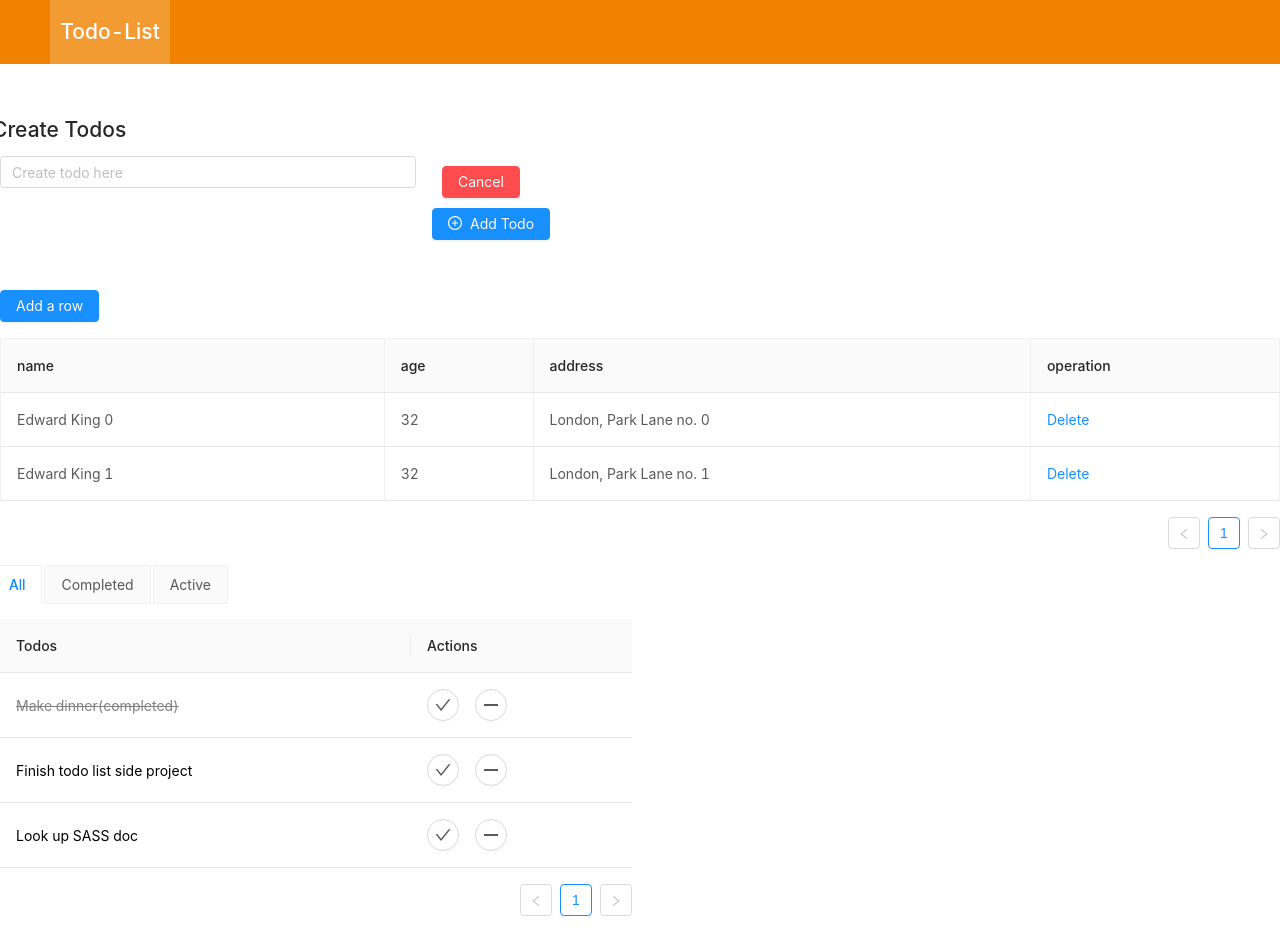
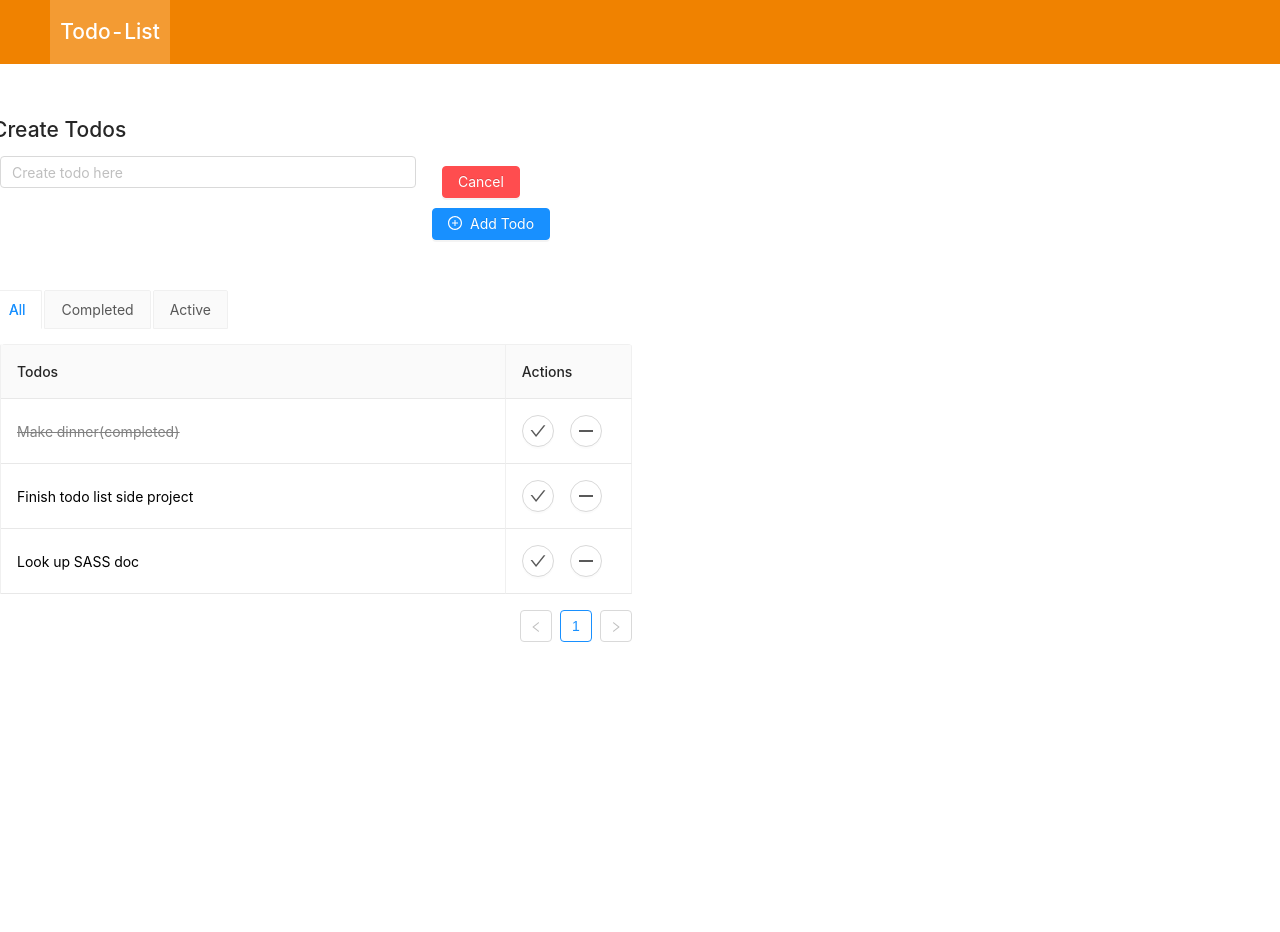
Before and after one commit to mpragnarok/todo-list-redux-next, a Next.js app: page / in a window 1280 px wide. After the commit the page ends 800 px from the top, so only its background shows below. Built offline with nearby package versions, Linux system fonts and the light colour scheme.

Commit message:
Add UPDATE_TODO action and reducer and apply updateTodo in TodoTable

```diff
--- a/components/TodoTable.js
+++ b/components/TodoTable.js
@@ -4,6 +4,7 @@ import { connect } from "react-redux";
 import {
   deleteTodo,
   toggleTodo,
+  updateTodo,
   setVisibilityFilter
 } from "../store/actions/actionCreator";
 import {
@@ -99,80 +100,52 @@ const EditableCell = ({
 class TodoTable extends React.Component {
   constructor(props) {
     super(props);
+    this.handleSave = this.handleSave.bind(this);
     this.columns = [
       {
-        title: "name",
-        dataIndex: "name",
-        width: "30%",
-        editable: true
+        title: "Todos",
+        dataIndex: "text",
+        width: "80%",
+        editable: true,
+        render: (text, row) => (
+          <span
+            style={{
+              textDecoration: row.completed ? "line-through" : "none",
+              color: row.completed ? "gray" : "black"
+            }}
+          >
+            {text}
+            {row.completed ? "(completed)" : ""}
+          </span>
+        )
       },
       {
-        title: "age",
-        dataIndex: "age"
-      },
-      { title: "address", dataIndex: "address" },
-      {
-        title: "operation",
-        dataIndex: "operation",
+        title: "Actions",
+        dataIndex: "action",
         render: (text, record) =>
-          this.state.dataSource.length >= 1 ? (
-            <Popconfirm
-              title="Sure to delete?"
-              onConfirm={() => this.handleDelete(record.key)}
-            >
-              <a>Delete</a>
-            </Popconfirm>
+          this.props.todos.length >= 1 ? (
+            <div>
+              <Button
+                shape="circle"
+                icon={<CheckOutlined />}
+                className="action-button"
+                onClick={() => this.props.toggleTodo(record.id)}
+              />
+
+              <Popconfirm
+                title="Sure to delete?"
+                onConfirm={() => this.props.deleteTodo(record.id)}
+              >
+                <Button shape="circle" icon={<MinusOutlined />} />
+              </Popconfirm>
+            </div>
           ) : null
       }
     ];
-    this.state = {
-      dataSource: [
-        {
-          key: "0",
-          name: "Edward King 0",
-          age: "32",
-          address: "London, Park Lane no. 0"
-        },
-        {
-          key: "1",
-          name: "Edward King 1",
-          age: "32",
-          address: "London, Park Lane no. 1"
-        }
-      ],
-      count: 2
-    };
   }
-  handleDelete = key => {
-    const dataSource = [...this.state.dataSource];
 
-    this.setState({
-      dataSource: dataSource.filter(item => item.key !== key)
-    });
-  };
-
-  handleAdd = () => {
-    const { count, dataSource } = this.state;
-    const newData = {
-      key: count,
-      name: `Edward King ${count}`,
-      age: 32,
-      address: `London, Park Lane no. ${count}`
-    };
-    this.setState({
-      dataSource: [...dataSource, newData],
-      count: count + 1
-    });
-  };
-
-  handleSave = row => {
-    const newData = [...this.state.dataSource];
-    const index = newData.findIndex(item => row.key === item.key);
-    const item = newData[index];
-    newData.splice(index, 1, { ...item, ...row });
-    this.setState({
-      dataSource: newData
-    });
+  handleSave = record => {
+    this.props.updateTodo(record);
   };
   tabKeyToActionType = key => {
     switch (key) {
@@ -190,7 +163,7 @@ class TodoTable extends React.Component {
     }
   };
   render() {
-    const { dataSource } = this.state;
+    // const { dataSource } = this.state;
     const components = {
       body: {
         row: EditableRow,
@@ -214,20 +187,6 @@ class TodoTable extends React.Component {
     });
     return (
       <div className="todo-table">
-        <Button
-          onClick={this.handleAdd}
-          type="primary"
-          style={{ marginBottom: 16 }}
-        >
-          Add a row
-        </Button>
-        <Table
-          components={components}
-          rowClassName={() => "editable-row"}
-          bordered
-          dataSource={dataSource}
-          columns={columns}
-        />
         <Row gutter={[16, 16]} justify="center" align="middle">
           <Tabs onChange={this.tabKeyToActionType} type="card">
             <TabPane tab="All" key="1" />
@@ -237,45 +196,14 @@ class TodoTable extends React.Component {
         </Row>
         <Row gutter={[16, 16]} justify="center" align="middle">
           <Col span={12}>
-            <Table dataSource={this.props.todos} rowKey={todo => todo.id}>
-              <Column
-                title="Todos"
-                dataIndex="text"
-                key="text"
-                render={(text, row) => (
-                  <span
-                    style={{
-                      textDecoration: row.completed ? "line-through" : "none",
-                      color: row.completed ? "gray" : "black"
-                    }}
-                  >
-                    {text}
-                    {row.completed ? "(completed)" : ""}
-                  </span>
-                )}
-              />
-
-              <Column
-                title="Actions"
-                dataIndex="action"
-                key="action"
-                render={(text, row) => (
-                  <span>
-                    <Button
-                      shape="circle"
-                      icon={<CheckOutlined />}
-                      className="action-button"
-                      onClick={() => this.props.toggleTodo(row.id)}
-                    />
-                    <Button
-                      shape="circle"
-                      icon={<MinusOutlined />}
-                      onClick={() => this.props.deleteTodo(row.id)}
-                    />
-                  </span>
-                )}
-              />
-            </Table>
+            <Table
+              components={components}
+              rowClassName={() => "editable-row"}
+              bordered
+              dataSource={this.props.todos}
+              columns={columns}
+              rowKey={todo => todo.id}
+            />
           </Col>
         </Row>
       </div>
@@ -308,6 +236,7 @@ const mapDispatchToProps = dispatch => {
     {
       deleteTodo,
       toggleTodo,
+      updateTodo,
       setVisibilityFilter
     },
     dispatch
--- a/store/actions/actionCreator.js
+++ b/store/actions/actionCreator.js
@@ -19,14 +19,15 @@ export const deleteTodo = id => ({
   id: id
 });
 
-export const updateTodo = id => ({
-  type: UPDATE_TODO,
+export const toggleTodo = id => ({
+  type: TOGGLE_TODO,
   id: id
 });
 
-export const toggleTodo = id => ({
-  type: TOGGLE_TODO,
-  id: id
+export const updateTodo = todo => ({
+  type: UPDATE_TODO,
+  id: todo.id,
+  text: todo.text
 });
 
 export const setVisibilityFilter = filter => ({
--- a/store/reducers/TodoReducer.js
+++ b/store/reducers/TodoReducer.js
@@ -25,6 +25,9 @@ import {
 } from "../actions/actionsTypes";
 
 const TodoReducer = (state = INITIAL_DATA, action) => {
+  const numIndex = parseInt(action.id);
+  console.log("action", action);
+  console.log(state);
   switch (action.type) {
     case ADD_TODO:
       return [
@@ -41,12 +44,11 @@ const TodoReducer = (state = INITIAL_DATA, action) => {
       );
 
     case REMOVE_TODO:
-      const numIndex = parseInt(action.id);
       return state.filter(todo => todo.id !== numIndex);
 
     case UPDATE_TODO:
       return state.map(todo =>
-        todo.id === action.id ? { ...todo, text: state.text } : todo
+        todo.id === numIndex ? { ...todo, text: action.text } : todo
       );
 
     default:
```
